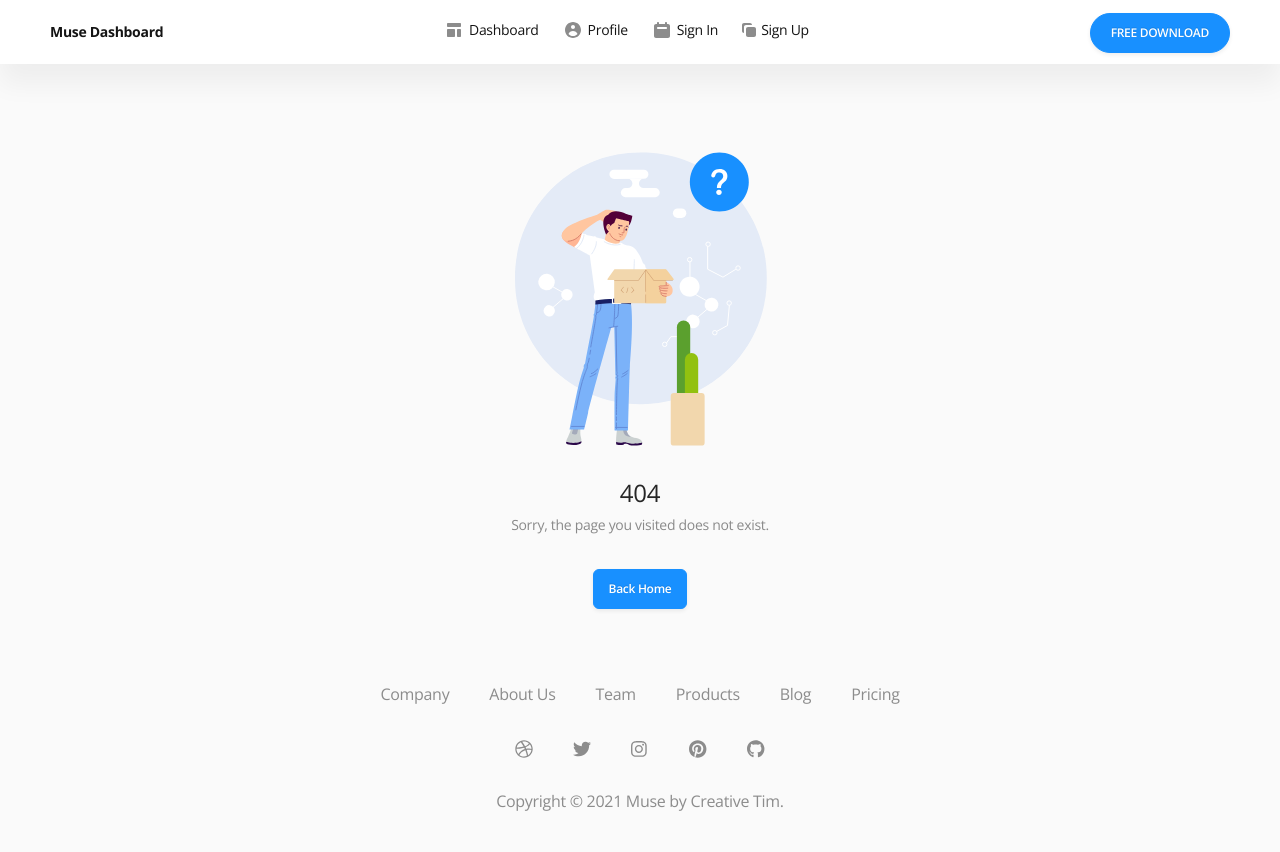
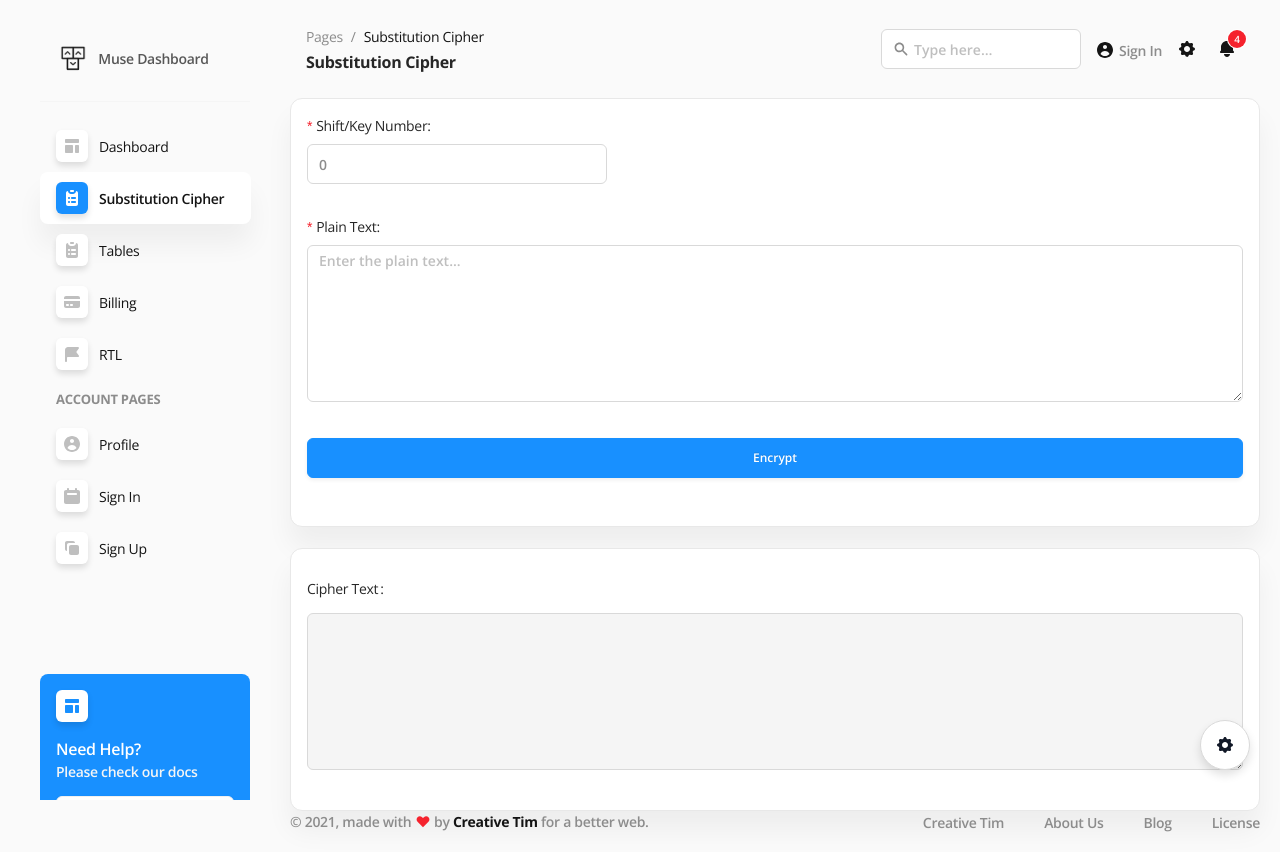
Before and after one commit to WakabayashiG/cryptography-algorithms, a Vue app: page /#/substitutionCipher in a window 1280 px wide. Before the commit this address had no page. Built offline with nearby package versions, Linux system fonts and the light colour scheme; what vue-github-buttons would draw is missing.

Commit message:
Impl Substitution Cipher

```diff
--- a/src/components/Sidebars/DashboardSidebar.vue
+++ b/src/components/Sidebars/DashboardSidebar.vue
@@ -30,6 +30,21 @@
 						<span class="label">Dashboard</span>
 					</router-link>
 				</a-menu-item>
+
+
+        <a-menu-item>
+          <router-link to="/substitutionCipher">
+						<span class="icon">
+							<svg width="20" height="20" viewBox="0 0 20 20" fill="none" xmlns="http://www.w3.org/2000/svg">
+								<path d="M9 2C8.44772 2 8 2.44772 8 3C8 3.55228 8.44772 4 9 4H11C11.5523 4 12 3.55228 12 3C12 2.44772 11.5523 2 11 2H9Z" fill="#111827"/>
+								<path fill-rule="evenodd" clip-rule="evenodd" d="M4 5C4 3.89543 4.89543 3 6 3C6 4.65685 7.34315 6 9 6H11C12.6569 6 14 4.65685 14 3C15.1046 3 16 3.89543 16 5V16C16 17.1046 15.1046 18 14 18H6C4.89543 18 4 17.1046 4 16V5ZM7 9C6.44772 9 6 9.44772 6 10C6 10.5523 6.44772 11 7 11H7.01C7.56228 11 8.01 10.5523 8.01 10C8.01 9.44772 7.56228 9 7.01 9H7ZM10 9C9.44772 9 9 9.44772 9 10C9 10.5523 9.44772 11 10 11H13C13.5523 11 14 10.5523 14 10C14 9.44772 13.5523 9 13 9H10ZM7 13C6.44772 13 6 13.4477 6 14C6 14.5523 6.44772 15 7 15H7.01C7.56228 15 8.01 14.5523 8.01 14C8.01 13.4477 7.56228 13 7.01 13H7ZM10 13C9.44772 13 9 13.4477 9 14C9 14.5523 9.44772 15 10 15H13C13.5523 15 14 14.5523 14 14C14 13.4477 13.5523 13 13 13H10Z" fill="#111827"/>
+							</svg>
+						</span>
+            <span class="label">Substitution Cipher</span>
+          </router-link>
+        </a-menu-item>
+
+
 				<a-menu-item>
 					<router-link to="/tables">
 						<span class="icon">
--- a/src/router/index.js
+++ b/src/router/index.js
@@ -14,6 +14,13 @@ let routes = [
 		name: 'Home',
 		redirect: '/dashboard',
 	},
+	{
+		path: '/substitutionCipher',
+		name: 'Substitution Cipher',
+		layout: "dashboard",
+		component: () => import('../views/SubstitutionCipher.vue'),
+	},
+
 	{
 		path: '/dashboard',
 		name: 'Dashboard',
--- /dev/null
+++ b/src/utils/stringUtils.js
@@ -0,0 +1,7 @@
+
+function isOnlyEnglishLetters(str) {
+    let regexExp = /^[a-zA-Z]+$/;
+    return regexExp.test(str);
+}
+
+export { isOnlyEnglishLetters }
--- /dev/null
+++ b/src/views/SubstitutionCipher.vue
@@ -0,0 +1,90 @@
+<template>
+  <div>
+    <a-card>
+      <a-form layout="vertical" :form="form" @submit="handleSubmit">
+        <a-form-item label="Shift/Key Number: ">
+          <a-input type="number" style="width: 300px" placeholder="Enter number..."
+                   v-decorator="['shiftNumber', { initialValue: 0, rules: [{ required: true, message: 'Please input shift number!' }] }]" />
+        </a-form-item>
+
+        <a-form-item label="Plain Text: ">
+          <a-textarea placeholder="Enter the plain text..." :rows="7"
+                      v-decorator="['plainText', { rules: [{ required: true, message: 'Please input plain text!' }] }]" />
+        </a-form-item>
+        <a-form-item>
+          <a-button type="primary" html-type="submit" style="width: 100%;">
+            Encrypt
+          </a-button>
+        </a-form-item>
+      </a-form>
+    </a-card>
+
+    <br />
+
+    <a-card>
+      <a-form-item label="Cipher Text: ">
+        <a-textarea :rows="7" :disabled="true" v-model:value="cipherText" />
+      </a-form-item>
+    </a-card>
+
+
+
+  </div>
+</template>
+
+<script>
+import {isOnlyEnglishLetters} from "@/utils/stringUtils";
+
+export default {
+  name: "SubstitutionCipher",
+
+  data() {
+    return {
+      form: this.$form.createForm(this, { name: 'coordinated' }),
+      lettersIdxMap: {
+        "A":0, 'B':1, 'C':2, 'D':3, 'E':4, 'F':5, 'G':6, 'H':7, 'I':8, 'J':9,
+        'K':10, 'L':11, 'M':12, 'N':13, 'O':14, 'P':15, 'Q':16, 'R':17, 'S':18, 'T':19,
+        'U':20, 'V':21, 'W':22, 'X':23, 'Y':24, 'Z':25
+      },
+
+      cipherText:''
+    };
+  },
+
+  methods: {
+    handleSubmit(e) {
+      e.preventDefault();
+      this.cipherText = '';
+      this.form.validateFields((err, values) => {
+        if (!err) {
+          this.encodePlainText(values['plainText'], values['shiftNumber']);
+        }
+      });
+    },
+
+    encodePlainText(plainText, k) {
+      for (let x of plainText) {
+        if(!isOnlyEnglishLetters(x)) {
+          this.cipherText += x;
+        } else {
+          // yIdx = (xIdx + k) mod 26
+          x = x.toUpperCase();
+          let xIdx = this.lettersIdxMap[x];
+          let yIdx = (Number(xIdx) + Number(k)) % 26;
+          let y = this.getKeyByValue(this.lettersIdxMap, yIdx);
+          this.cipherText += y;
+        }
+      }
+    },
+
+    getKeyByValue(object, value) {
+      return Object.keys(object).find(key => object[key] === value);
+    }
+
+  }
+}
+</script>
+
+<style scoped>
+
+</style>
```
